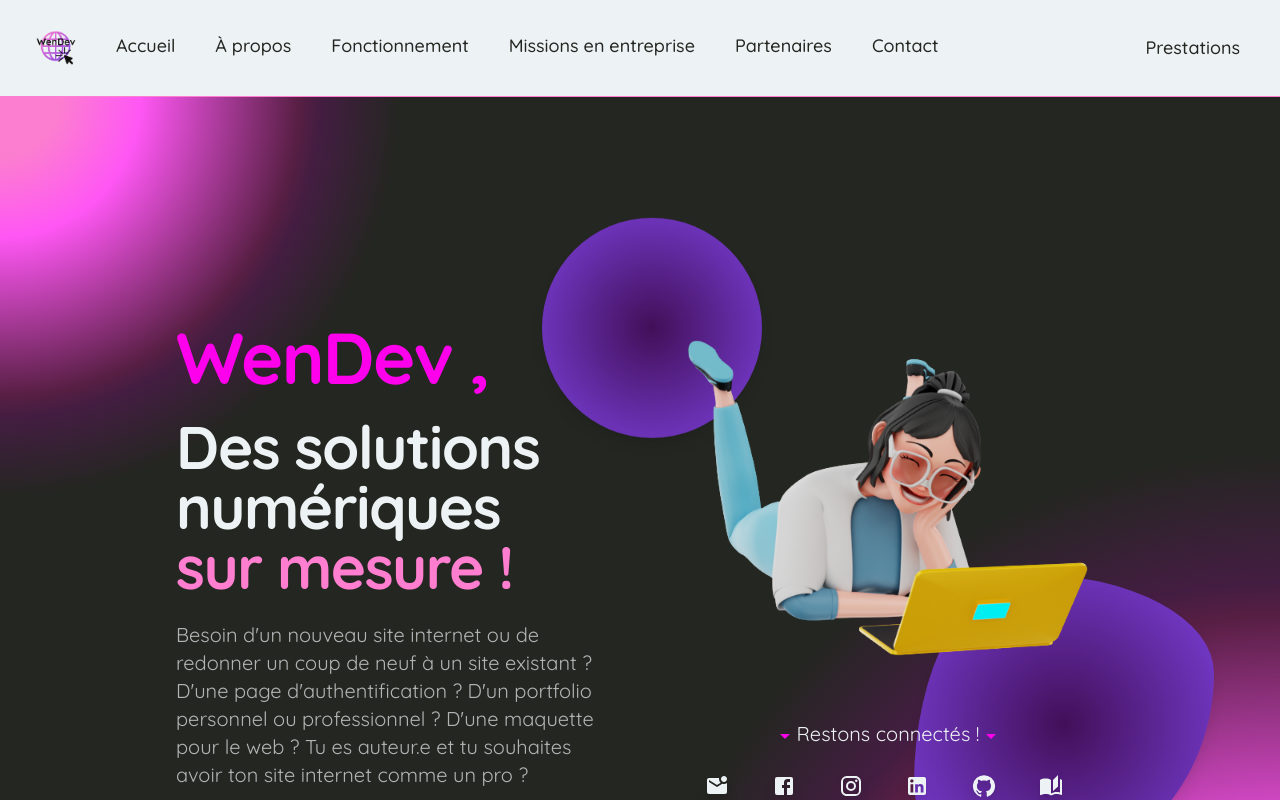
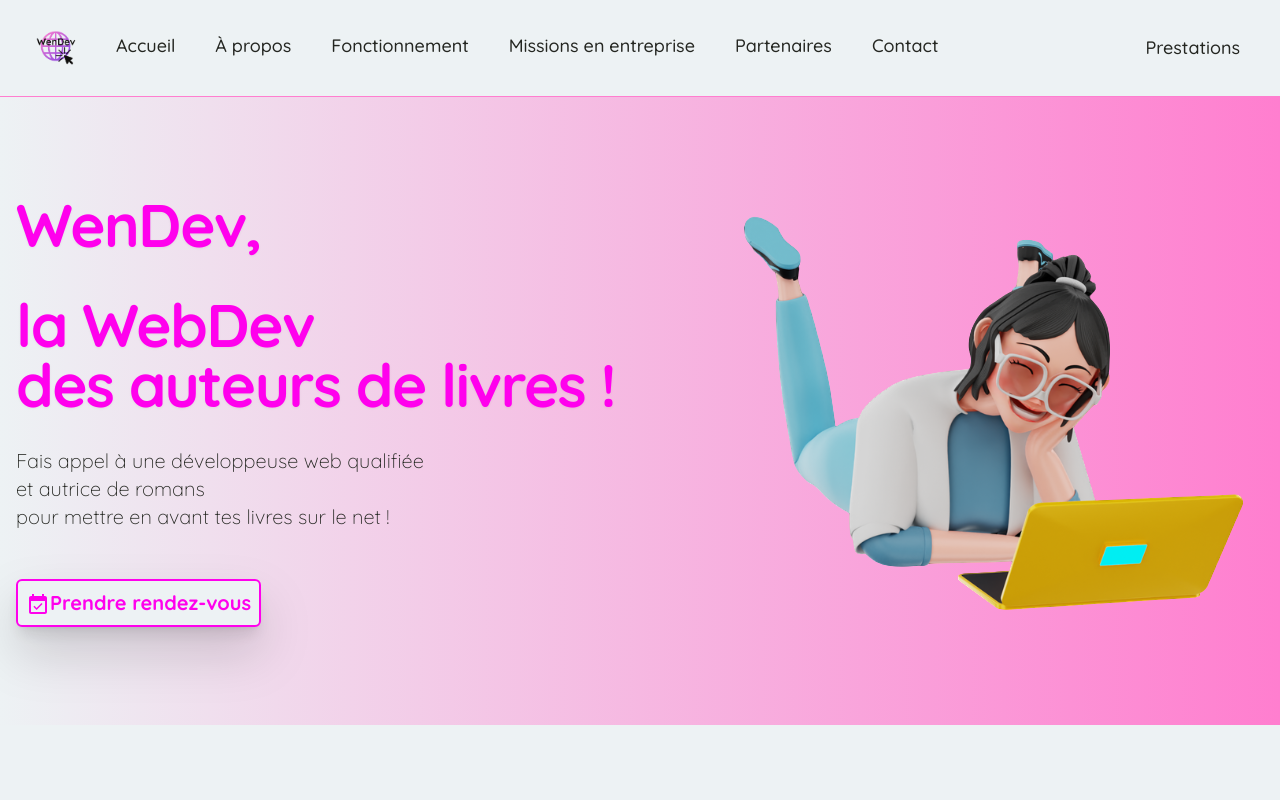
Before and after one commit to wendevweb/site-wendev, a React (Create React App) app: page / in a window 1280 px wide. Shown: the top 800 px of the page. Built offline with nearby package versions, Linux system fonts and the light colour scheme.

Commit message:
Update Hero Section

```diff
--- /dev/null
+++ b/src/components/Hero2.jsx
@@ -0,0 +1,47 @@
+/* eslint-disable no-lone-blocks */
+import React from "react";
+import { Link } from "react-router-dom";
+import { Fade } from "react-awesome-reveal";
+import img from "../assets/wendev.png";
+import EventAvailableIcon from "@mui/icons-material/EventAvailable";
+
+
+const Hero2 = () => {
+  return (
+    <header className="bg-gradient-to-r from-white to-pink  dark:bg-black">
+      <div className="grid max-w-screen-xl px-4 py-8 mx-auto lg:gap-8 xl:gap-0 lg:py-16 lg:grid-cols-12">
+        <div className="mr-auto place-self-center lg:col-span-7">
+          <h1 className="text-pinkDark drop-shadow-sm max-w-2xl mb-4 text-4xl font-extrabold tracking-tight leading-none md:text-5xl xl:text-6xl dark:text-white">
+            WenDev,
+          </h1>
+          <br />
+          <h2 className="text-pinkDark drop-shadow-sm	 max-w-2xl mb-4 text-2xl font-extrabold tracking-tight leading-none md:text-5xl xl:text-6xl dark:text-white">
+            la WebDev <br /> des auteurs de livres !
+          </h2>
+          <Fade triggerOnce cascade="true" direction="left" duration={1000}>
+            <p className="text-2xl pt-4 pb-4 max-w-2xl mb-6 font-light text-black lg:mb-8 md:text-lg lg:text-xl dark:text-gray-400">
+              Fais appel à une développeuse web qualifiée <br/> et autrice de romans <br /> pour mettre en
+              avant tes livres sur le net !
+            </p>
+          </Fade>
+          <div className="drop-shadow-2xl">
+              <Link
+                to="https://calendly.com/wendevweb/premier-rendez-vous"
+                target={"_blank"}
+              >
+                <button className="text-xl border-solid border-2 border-pinkDark hover:border-none shadow-lg bg-white text-pinkDark font-bold rounded-md p-2 hover:bg-pinkDark hover:text-white">
+                  <EventAvailableIcon />
+                  Prendre rendez-vous
+                </button>
+              </Link>
+            </div>
+        </div>
+
+        <div className="hidden lg:mt-0 lg:col-span-5 lg:flex">
+          <img src={img} alt="mockup" />
+        </div>
+      </div>
+    </header>
+  );
+};
+export default Hero2;
--- a/src/pages/Home.jsx
+++ b/src/pages/Home.jsx
@@ -1,6 +1,6 @@
 import React from "react";
 import Expertise from "../components/Expertise";
-import Hero from "../components/Hero";
+import Hero2 from "../components/Hero2";
 import Partenaires from "../components/Partenaires";
 import Slider from "../components/Slider";
 import Techno from "../components/Techno";
@@ -17,7 +17,7 @@
         <title>Accueil | WenDev</title>
         <link href="https://wendev.fr" />
       </Helmet>
-      <Hero />
+      <Hero2 />
       <Fade>
         <Expertise />
       </Fade>
```
